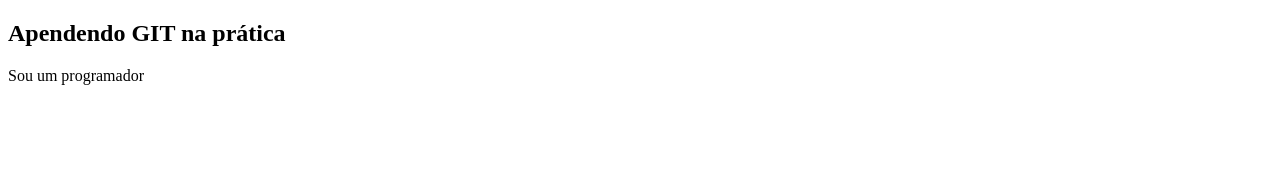
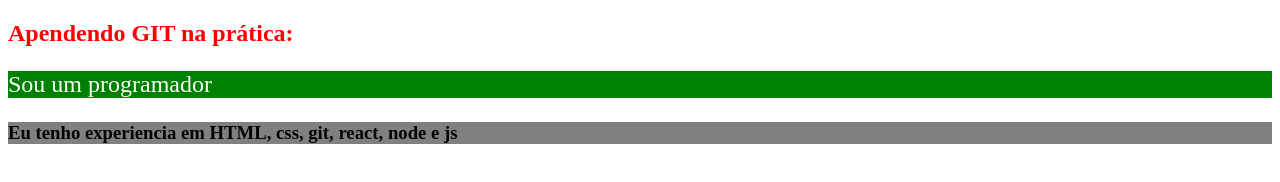
Before and after one commit to kellsem/test-repo-github, a plain HTML site: page index.html in a window 1280 px wide. Drawn offline with Linux system fonts and the light colour scheme.

Commit message:
alteração na develope

```diff
--- a/index.html
+++ b/index.html
@@ -2,12 +2,17 @@
 <html lang="pt-br">
 <head>
     <meta charset="UTF-8">
+    <link rel="stylesheet" href="./style.css">
     <meta name="viewport" content="width=device-width, initial-scale=1.0">
     <title>GIT & GITHUB</title>
 </head>
 <body>
 
-<h2>Apendendo GIT na prática</h2>
+<h2>Apendendo GIT na prática:</h2>
 <p>Sou um programador</p>
+
+<section>
+    <h3>Eu tenho experiencia em HTML, css, git, react, node e js </h3>
+</section>
 </body>
 </html>
--- a/style.css
+++ b/style.css
@@ -4,5 +4,9 @@ h2{
 p {
     font-size: 1.5rem;
     color: white;
-    background-color: blue;
+    background-color: green;
 }
+
+section h3 {
+    background-color: gray;
+}
```
